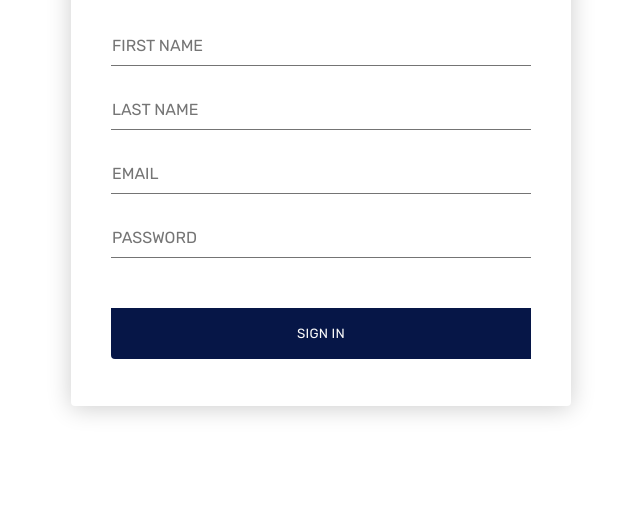
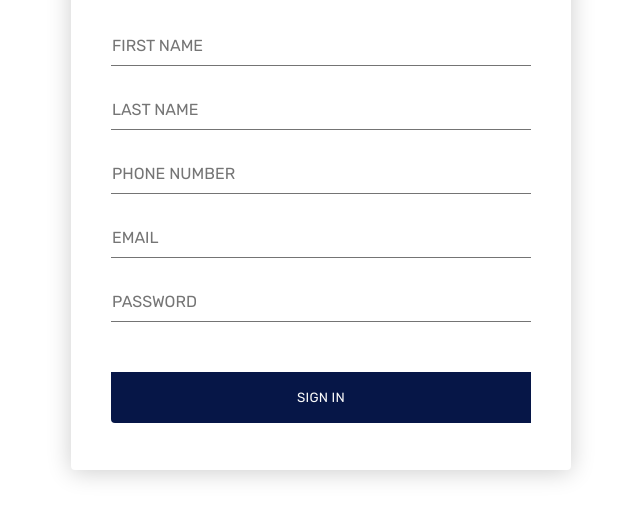
Before and after one commit to karan0017/kerala-tourism-, a plain HTML site: page sign.html in a window 1280 px wide. Shown: the part 158-676 px from the top of the page, without its empty margins (319-959 px from the left). Drawn offline with Linux system fonts and the light colour scheme.

Commit message:
Update sign.html

```diff
--- a/sign.html
+++ b/sign.html
@@ -20,6 +20,9 @@
         <input type="last name" placeholder="last name" autocomplete="nope">
       </div>
       <div class="input-field">
+        <input type="Phone number" placeholder="Phone number" autocomplete="nope">
+      </div>
+      <div class="input-field">
         <input type="Email" placeholder="Email" autocomplete="nope">
       </div>
       <div class="input-field">
```
